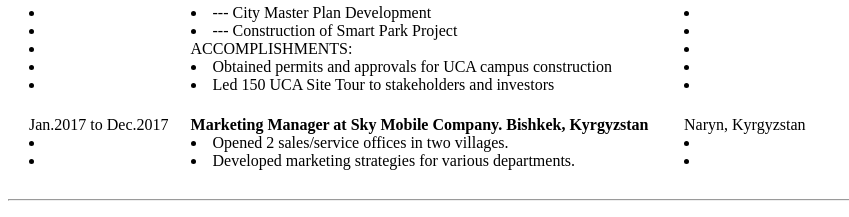
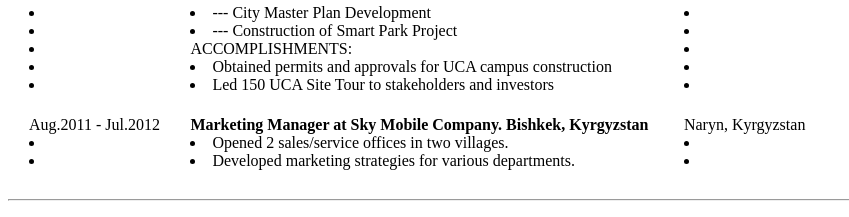
Before and after one commit to Chyngyz-UB/cv, a plain HTML site: page index.html in a window 1280 px wide. Shown: the part 1139-1356 px from the top of the page, 0-849 px from the left. Drawn offline with Linux system fonts and the light colour scheme.

Commit message:
Updated dates

```diff
--- a/index.html
+++ b/index.html
@@ -202,7 +202,7 @@
                             <li></li></td>
         </tr>
         <tr>
-            <td>Jan.2017 to Dec.2017
+            <td>Aug.2011 - Jul.2012
                             <li></li>
                             <li></li></td>
             <td><strong>Marketing Manager at Sky Mobile Company. Bishkek, Kyrgyzstan</strong>
```
